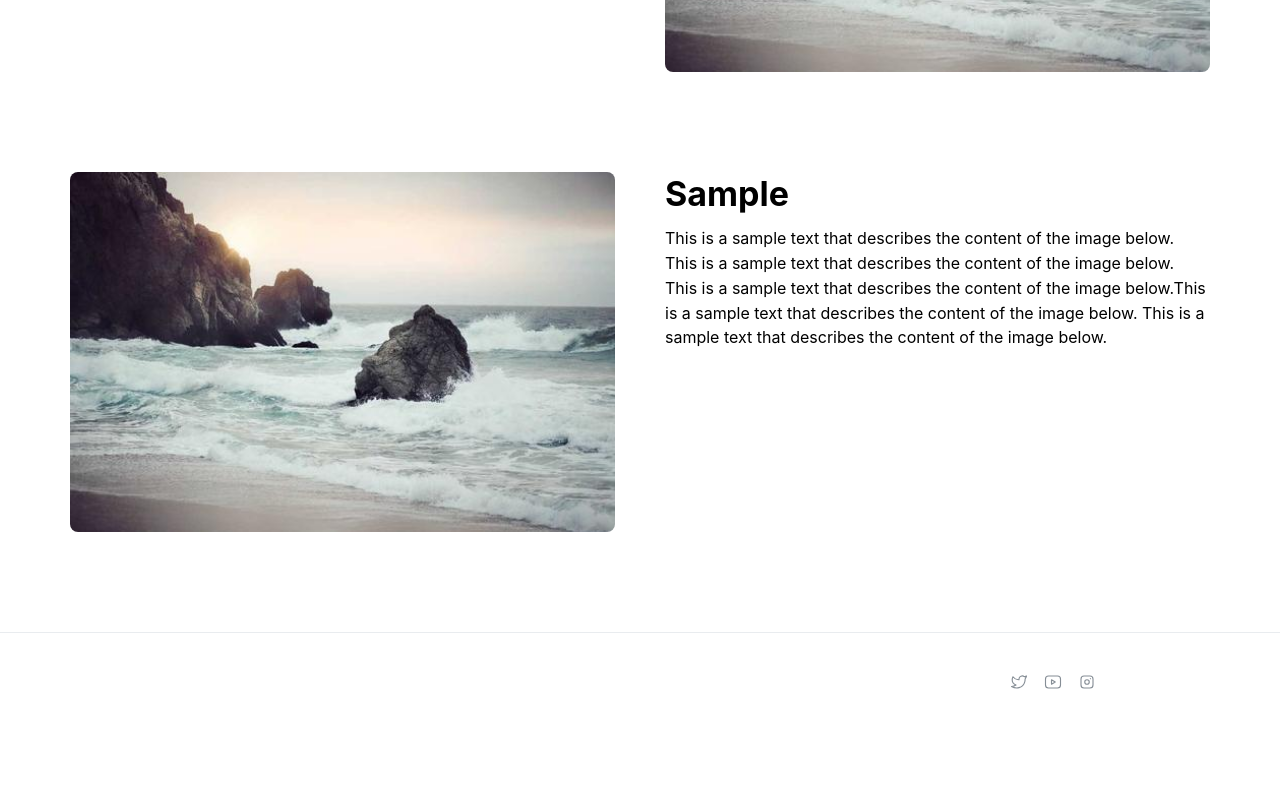
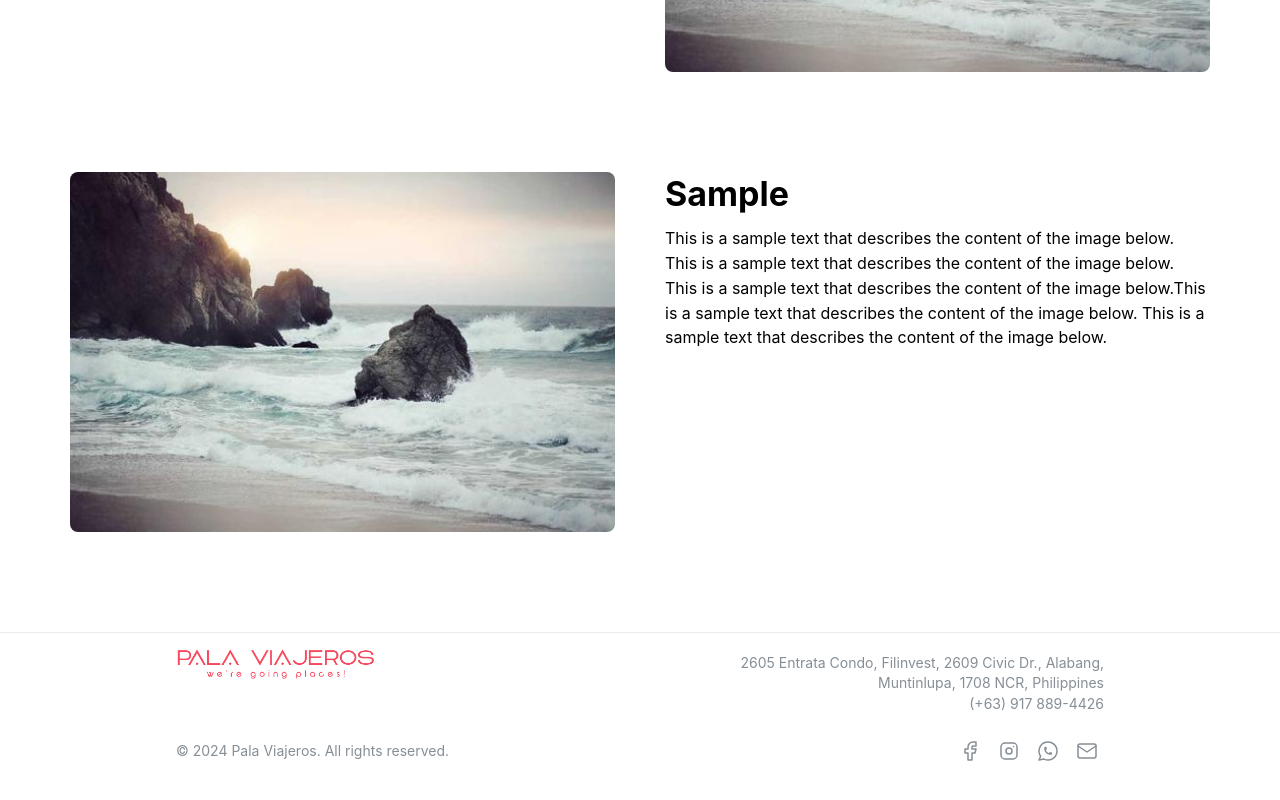
Before and after one commit to palaviajeros/palaviajeros-ui, a Next.js app: page /about in a window 1280 px wide. Shown: the part 1472-2272 px from the top of the page. Built offline with nearby package versions, Linux system fonts and the light colour scheme.

Commit message:
106 footer update details (#114)
* add icons and links

* refactor footer display

* refactor styles

* add mailto to the email icon

```diff
--- a/src/app/components/Footer/Footer.module.scss
+++ b/src/app/components/Footer/Footer.module.scss
@@ -2,19 +2,5 @@
 .footer {
   border-top: 1px solid light-dark(var(--mantine-color-gray-2), var(--mantine-color-dark-5));
   min-height: 150px;
+  margin-bottom: 100px;
 }
-
-.inner {
-  padding-top: var(--mantine-spacing-xl);
-  padding-bottom: var(--mantine-spacing-xl);
-
-  @include smaller-than($mantine-breakpoint-xs) {
-    flex-direction: column;
-  }
-}
-
-.links {
-  @include smaller-than($mantine-breakpoint-xs) {
-    margin-top: var(--mantine-spacing-md);
-  }
-}
--- a/src/app/components/Footer/Footer.tsx
+++ b/src/app/components/Footer/Footer.tsx
@@ -1,34 +1,107 @@
 import React from "react";
-import { Container, Group, ActionIcon, rem } from "@mantine/core";
 import {
-  IconBrandTwitter,
-  IconBrandYoutube,
-  IconBrandInstagram
+  Container,
+  Group,
+  ActionIcon,
+  Text,
+  Anchor,
+  Image,
+  Stack,
+} from "@mantine/core";
+import {
+  IconBrandInstagram,
+  IconMail,
+  IconBrandFacebook,
+  IconBrandWhatsapp,
 } from "@tabler/icons-react";
+import logo from "@/../public/palaviajeros_logo.png";
 import classes from "@/app/components/Footer/Footer.module.scss";
 
 export default function Footer() {
   return (
     <footer className={classes.footer}>
-      <Container className={classes.inner}>
-        <Group
-          gap={0}
-          className={classes.links}
-          justify="flex-end"
-          wrap="nowrap"
-        >
-          <ActionIcon size="lg" color="gray" variant="subtle">
-            <IconBrandTwitter style={{ width: 18, height: 18 }} stroke={1.5} />
-          </ActionIcon>
-          <ActionIcon size="lg" color="gray" variant="subtle">
-            <IconBrandYoutube style={{ width: 18, height: 18 }} stroke={1.5} />
-          </ActionIcon>
-          <ActionIcon size="lg" color="gray" variant="subtle">
-            <IconBrandInstagram
-              style={{ width: 18, height: 18 }}
-              stroke={1.5}
-            />
-          </ActionIcon>
+      <Container mb={20} mt={10}>
+        <Group justify="space-between" align="flex-start">
+          <Anchor href="/">
+            <Image src={logo.src} alt="logo" w={200} h={40} fit="contain" />
+          </Anchor>
+          <Stack pt={10} gap={0}>
+            <Text
+              c="dimmed"
+              size="sm"
+              ta={{ base: "start", sm: "end" }}
+              maw={400}
+            >
+              2605 Entrata Condo, Filinvest, 2609 Civic Dr., Alabang,
+              Muntinlupa, 1708 NCR, Philippines
+            </Text>
+            <Anchor
+              href="https://wa.me/639178894426"
+              target="_blank"
+              c="dimmed"
+              size="sm"
+              ta={{ base: "start", sm: "end" }}
+            >
+              (+63) 917 889-4426
+            </Anchor>
+          </Stack>
+        </Group>
+      </Container>
+      <Container>
+        <Group justify="space-between" align="center">
+          <Text c="dimmed" size="sm">
+            © 2024 Pala Viajeros. All rights reserved.
+          </Text>
+          <Group gap={5} justify="flex-end" wrap="nowrap">
+            <ActionIcon
+              size="lg"
+              color="gray"
+              variant="subtle"
+              component="a"
+              href="https://www.facebook.com/profile.php?id=61560636012290"
+              target="_blank"
+            >
+              <IconBrandFacebook
+                style={{ width: 24, height: 24 }}
+                stroke={1.5}
+              />
+            </ActionIcon>
+            <ActionIcon
+              size="lg"
+              color="gray"
+              variant="subtle"
+              component="a"
+              href="https://www.instagram.com/palaviajeros?utm_source=ig_web_button_share_sheet&igsh=ZDNlZDc0MzIxNw=="
+              target="_blank"
+            >
+              <IconBrandInstagram
+                style={{ width: 24, height: 24 }}
+                stroke={1.5}
+              />
+            </ActionIcon>
+            <ActionIcon
+              size="lg"
+              color="gray"
+              variant="subtle"
+              component="a"
+              href="https://wa.me/639178894426"
+              target="_blank"
+            >
+              <IconBrandWhatsapp
+                style={{ width: 24, height: 24 }}
+                stroke={1.5}
+              />
+            </ActionIcon>
+            <ActionIcon
+              size="lg"
+              color="gray"
+              variant="subtle"
+              component="a"
+              href="mailto:info@palaviajeros.com"
+            >
+              <IconMail style={{ width: 24, height: 24 }} stroke={1.5} />
+            </ActionIcon>
+          </Group>
         </Group>
       </Container>
     </footer>
```
